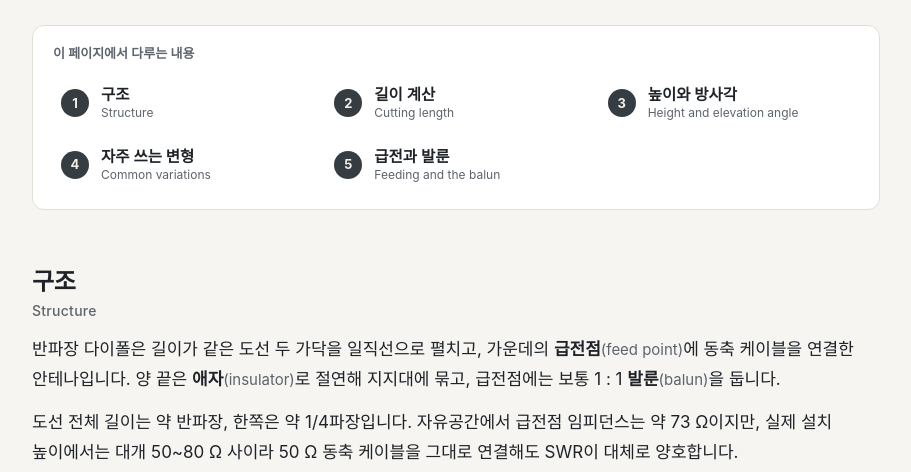
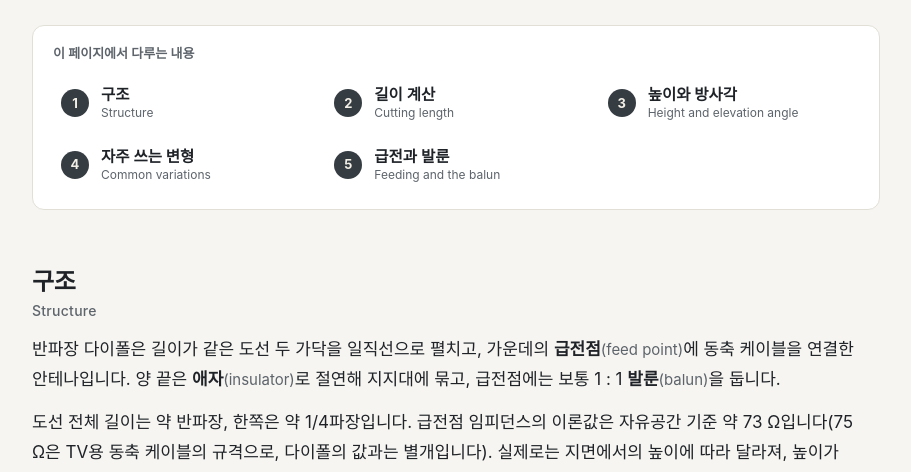
Before and after one commit to kooking0-JH/antenna-types, a plain HTML site: page dipole.html in a window 1280 px wide. Shown: the part 284-756 px from the top of the page, without its empty margins (184-1095 px from the left). Drawn offline with Linux system fonts and the light colour scheme; a web font is replaced by a local one.

Commit message:
Add files via upload

```diff
--- a/dipole.html
+++ b/dipole.html
@@ -38,7 +38,7 @@
   <!-- 1 -->
   <h2 id="structure">구조<span class="en">Structure</span></h2>
   <p>반파장 다이폴은 길이가 같은 도선 두 가닥을 일직선으로 펼치고, 가운데의 <span class="term">급전점<i>(feed point)</i></span>에 동축 케이블을 연결한 안테나입니다. 양 끝은 <span class="term">애자<i>(insulator)</i></span>로 절연해 지지대에 묶고, 급전점에는 보통 1 : 1 <span class="term">발룬<i>(balun)</i></span>을 둡니다.</p>
-  <p>도선 전체 길이는 약 반파장, 한쪽은 약 1/4파장입니다. 자유공간에서 급전점 임피던스는 약 73 Ω이지만, 실제 설치 높이에서는 대개 50~80 Ω 사이라 50 Ω 동축 케이블을 그대로 연결해도 SWR이 대체로 양호합니다.</p>
+  <p>도선 전체 길이는 약 반파장, 한쪽은 약 1/4파장입니다. 급전점 임피던스의 이론값은 자유공간 기준 약 73 Ω입니다(75 Ω은 TV용 동축 케이블의 규격으로, 다이폴의 값과는 별개입니다). 실제로는 지면에서의 높이에 따라 달라져, 높이가 낮으면 50 Ω 아래로 내려가고 λ/4~λ/2 부근에서는 90 Ω 가까이 올라갔다가, 그보다 높아지면 73 Ω 근처로 수렴합니다. 어느 경우든 50 Ω 동축 케이블에 직접 연결했을 때 SWR은 대략 2 : 1 이내에 들어옵니다.</p>
 
   <figure class="fig">
     <div class="board">
```
